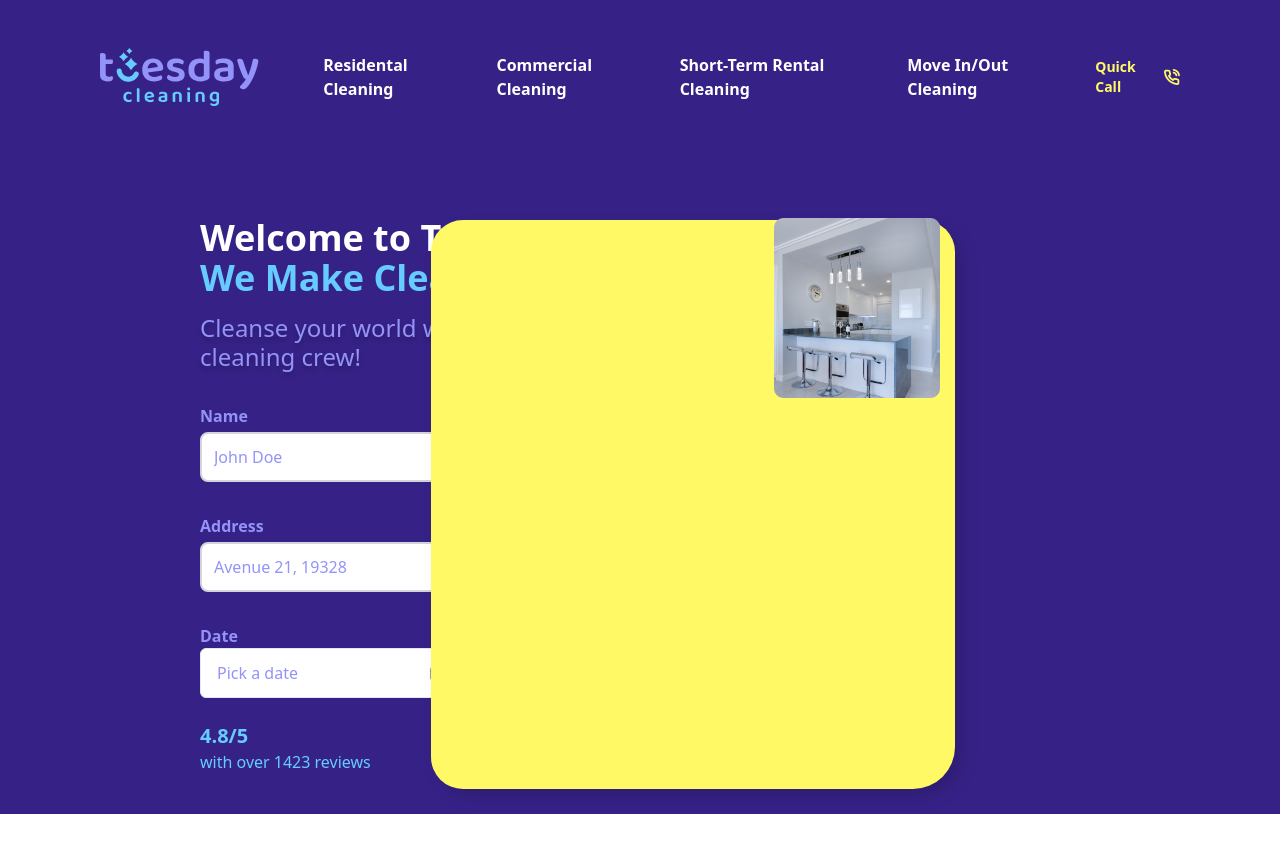
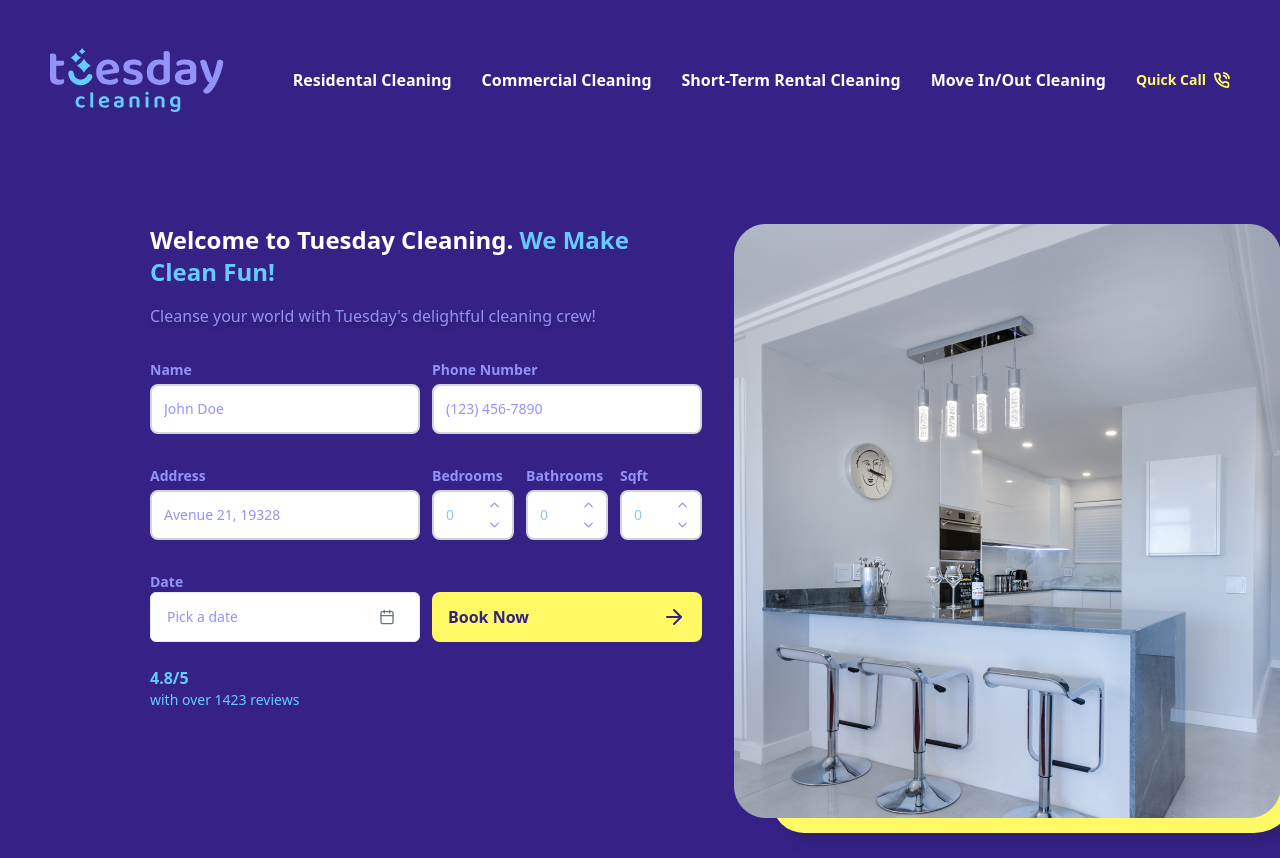
Before and after one commit to Sall99/tuesday-Cleaning-app, a Next.js app: page / in a window 1280 px wide. Before the commit the page ends 814 px from the top, so only its background shows below. Built offline with nearby package versions, Linux system fonts and the light colour scheme.

Commit message:
feat: some design fix

```diff
--- a/src/components/book-now/book-now.tsx
+++ b/src/components/book-now/book-now.tsx
@@ -29,7 +29,6 @@ const BookNow = () => {
   const {
     register,
     handleSubmit,
-    watch,
     formState: { errors },
   } = useForm<FormData>();
   const onSubmit: SubmitHandler<FormData> = (data) => console.log(data);
@@ -82,7 +81,7 @@ const BookNow = () => {
         <div>
           <label
             htmlFor='date'
-            className='font-balloo_2 flex  flex-col gap-1 font-bold capitalize text-purple-500'
+            className='font-balloo_2 xxl:text-base flex flex-col gap-1 text-sm font-bold capitalize text-purple-500'
           >
             date
           </label>
@@ -91,8 +90,8 @@ const BookNow = () => {
         <BookNowBtn />
       </div>
       <div className='mt-6 text-blue-400'>
-        <p className='text-xl font-bold'>4.8/5</p>
-        <p>with over 1423 reviews</p>
+        <p className='xxl:text-xl text-base font-bold'>4.8/5</p>
+        <p className='xxl:text-base text-sm'>with over 1423 reviews</p>
       </div>
     </form>
   );
--- a/src/components/buttons/buttons.tsx
+++ b/src/components/buttons/buttons.tsx
@@ -3,7 +3,7 @@ import React from 'react';
 
 export const BookNowBtn = () => {
   return (
-    <button className='w-_270 font-galyon h-_50 flex items-center justify-between rounded-lg bg-yellow-400 px-4 text-xl font-bold text-purple-400'>
+    <button className='w-_270 font-galyon h-_50 xxl:text-xl flex items-center justify-between rounded-lg bg-yellow-400 px-4 text-base font-bold text-purple-400'>
       <span>Book Now</span>
       <span>
         <ArrowRight />
--- a/src/components/inputs/calendar-picker.tsx
+++ b/src/components/inputs/calendar-picker.tsx
@@ -26,7 +26,7 @@ export function DatePickerDemo() {
           {date ? (
             format(date, 'PPP')
           ) : (
-            <span className='font-balloo_2 text-base text-purple-500'>
+            <span className='font-balloo_2 xxl:text-base text-sm text-purple-500'>
               Pick a date
             </span>
           )}
--- a/src/components/inputs/inputs.tsx
+++ b/src/components/inputs/inputs.tsx
@@ -30,7 +30,7 @@ export const Input: FC<InputProps> = ({
     <div className='mt-8 flex flex-col gap-1'>
       <label
         htmlFor={name}
-        className='font-balloo_2  font-bold capitalize text-purple-500'
+        className='font-balloo_2 xxl:text-base text-sm  font-bold capitalize text-purple-500'
       >
         {label}
       </label>
@@ -42,7 +42,7 @@ export const Input: FC<InputProps> = ({
         required={required}
         {...register(name, { required: `${label} is required` })}
         className={clsx(
-          'w-_270 font-galyon h-_50 rounded-lg border-2 border-gray-300 fill-gray-400 px-3 py-2 font-normal text-blue-300 placeholder:text-purple-500',
+          'w-_270 font-galyon h-_50 xxl:text-base rounded-lg border-2 border-gray-300 fill-gray-400 px-3 py-2 text-sm font-normal text-blue-300 placeholder:text-purple-500',
           error ? 'show-input-shake border-red-500' : '',
           width ? `w-_${width}` : ''
         )}
@@ -91,7 +91,7 @@ export const InputNumber: FC<InputProps> = ({
     <div className='mt-8 flex flex-col gap-1'>
       <label
         htmlFor={name}
-        className='font-balloo_2  font-bold capitalize text-purple-500'
+        className='font-balloo_2 xxl:text-base text-sm font-bold capitalize text-purple-500'
       >
         {label}
       </label>
@@ -105,7 +105,7 @@ export const InputNumber: FC<InputProps> = ({
           value={inputValue}
           {...register(name, { required: `${label} is required` })}
           className={clsx(
-            'font-galyon h-_50 w-_82 rounded-lg border-2 border-gray-300 fill-gray-400 px-3 py-2 font-normal text-blue-300 placeholder:text-purple-500',
+            'font-galyon xxl:text-base h-_50 w-_82 rounded-lg border-2 border-gray-300 fill-gray-400 px-3 py-2 text-sm font-normal text-blue-300 placeholder:text-purple-500',
             error ? 'show-input-shake border-red-500' : ''
           )}
         />
--- a/src/components/navbar/navbar.tsx
+++ b/src/components/navbar/navbar.tsx
@@ -24,7 +24,7 @@ const navLinks: NavLinks[] = [
 ];
 export const NavBar = () => {
   return (
-    <div className='xxl:gap-_120.75 py_48 py-_48 px-_100 2xl:px-_200 xxl:px-_50 flex items-center justify-between gap-16 bg-purple-400 transition-all duration-300 ease-in-out'>
+    <div className='py-_48 2xl:px-_200 px-_50 flex items-center justify-between gap-16 bg-purple-400 transition-all duration-300 ease-in-out'>
       <Link href='/'>
         <Image src='/svg/Logo.svg' alt='logo' width={174.249} height={64} />
       </Link>
--- a/src/components/show-case/show-case.tsx
+++ b/src/components/show-case/show-case.tsx
@@ -1,5 +1,7 @@
 import Image from 'next/image';
 import React, { FC } from 'react';
+
+import { cn } from '@/lib/utils';
 
 import BookNow from '@/components/book-now';
 
@@ -8,11 +10,6 @@ interface ShowCaseProps {
   headText: string;
   subText: string;
 }
-
-const styles = {
-  width: 547,
-  height: 594,
-};
 
 const ShowCase: FC<ShowCaseProps> = ({ imageSrc, headText, subText }) => {
   const match = headText.match(/"(.*?)"/);
@@ -27,17 +24,17 @@ const ShowCase: FC<ShowCaseProps> = ({ imageSrc, headText, subText }) => {
   const [before, after] = headTextWithPlaceHolder.split(placeHolderHolder);
 
   return (
-    <div className='pl-_200 pr-_340 flex justify-between gap-4 bg-purple-400 pb-10 pt-16 text-white'>
+    <div className='px-_150 2xl:px-_200 3xl:pr-_340 flex justify-between  gap-8 bg-purple-400 pb-10 pt-16 text-white'>
       <div className='flex-1'>
         {' '}
         <div>
           <div>
-            <h2 className='font-balloo_2 text-4xl font-bold'>
+            <h2 className='font-balloo_2 xxl:text-4xl text-2xl font-bold'>
               <span>{before}</span>
               <span className='text-blue-400'>{colored}</span>
               <span>{after}</span>
             </h2>
-            <p className='show-subText mt-4 text-2xl text-purple-500'>
+            <p className='show-subText xxl:text-2xl mt-4 !text-base text-purple-500'>
               {subText}
             </p>
           </div>
@@ -46,14 +43,9 @@ const ShowCase: FC<ShowCaseProps> = ({ imageSrc, headText, subText }) => {
       </div>
       <div className='relative'>
         <div className='show-yellow-rectangle'></div>
-        <Image
-          src={imageSrc}
-          alt='show case image'
-          width={styles.width}
-          height={styles.height}
-          className='relative z-10'
-          priority
-        />
+        <div className={cn('w-_547 h-_594 relative z-10')}>
+          <Image src={imageSrc} alt='show case image' fill priority />
+        </div>
       </div>
     </div>
   );
--- a/tailwind.config.ts
+++ b/tailwind.config.ts
@@ -98,11 +98,14 @@ export default {
         _50: '50px',
         _82: '82px',
         _100: '100px',
+        _150: '150px',
         '_120.75': '120.75px',
         '_174.24': '174.24px',
         _200: '200px',
         _270: '270px',
         _340: '340px',
+        _547: '547px',
+        _594: '594px',
       },
     },
   },
```
